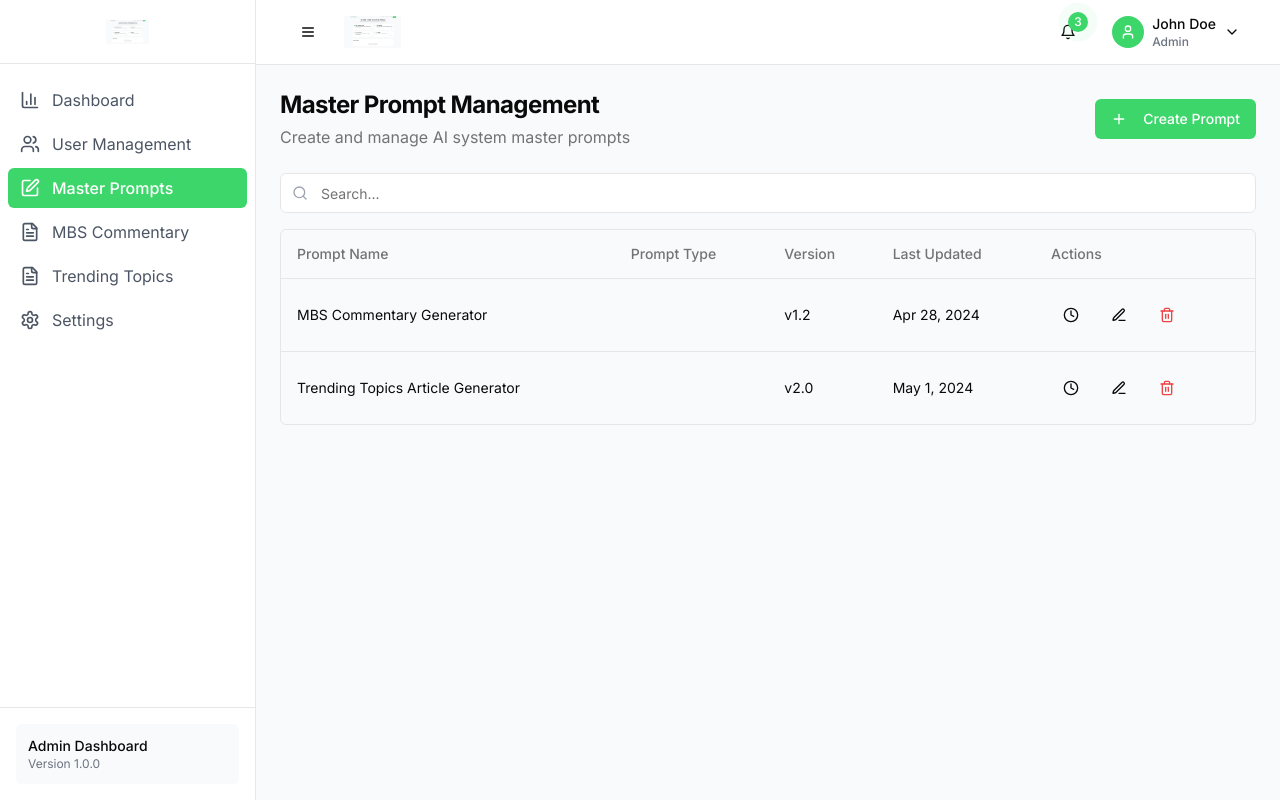
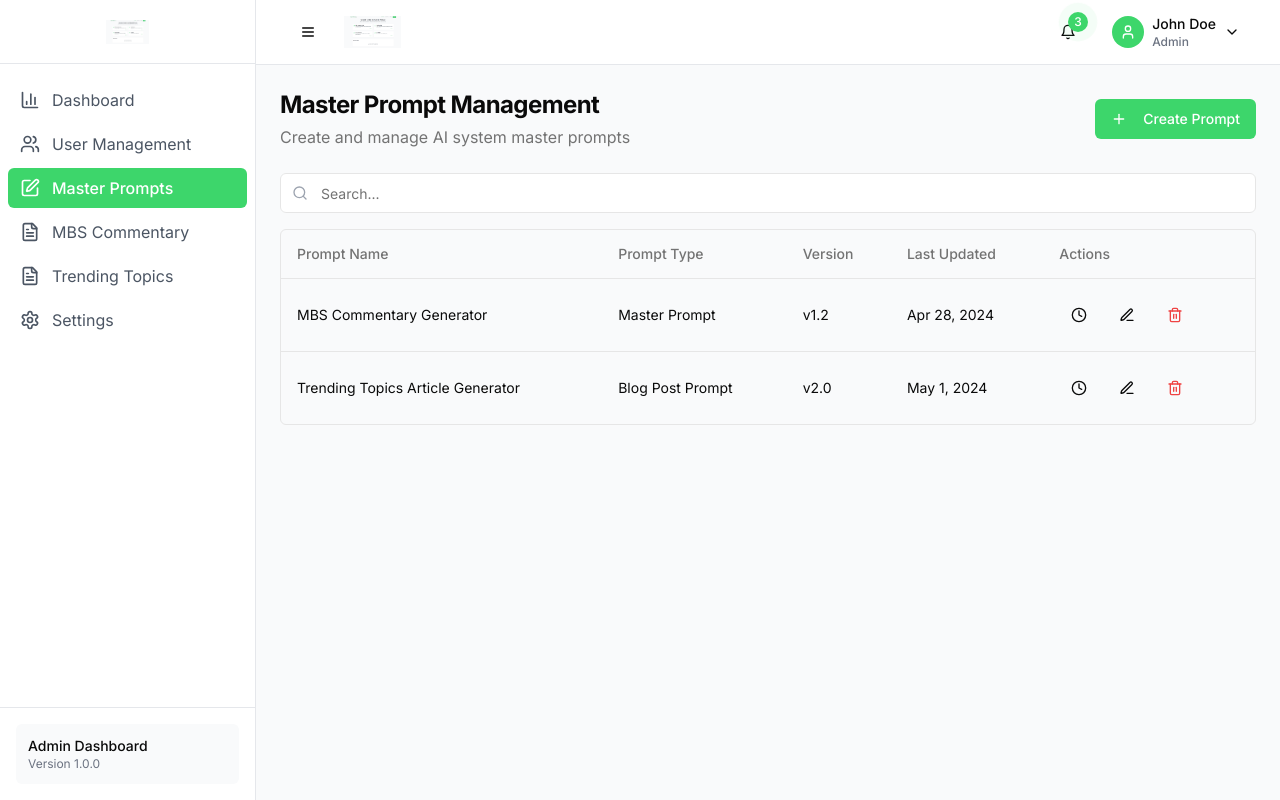
Before and after one commit to 2671parmar/backend-nextrendai, a React (Vite) app: page /prompts in a window 1280 px wide. Built offline with nearby package versions, Linux system fonts and the light colour scheme.

Commit message:
Fix: Add missing 'type' property to mock data
The mock data was missing the 'type' property for the MasterPrompt interface, causing type errors. This commit adds the missing property to resolve the errors.

```diff
--- a/src/data/mockData.ts
+++ b/src/data/mockData.ts
@@ -52,6 +52,7 @@ export const mockPrompts: MasterPrompt[] = [
     id: "1",
     name: "MBS Commentary Generator",
     content: "You are a mortgage market expert writing a daily MBS commentary. Your goal is to explain today's mortgage bond market movements in simple terms that mortgage professionals can share with their clients. Break down complex concepts and avoid technical jargon. Include: 1) A brief overview of today's MBS price movements, 2) How these movements might affect mortgage rates, 3) Key factors influencing today's market (economic data, Fed decisions, global events, etc.), 4) A simple explanation of what this means for homebuyers and homeowners considering refinancing. Keep the tone professional but conversational. The total commentary should be 300-400 words.",
+    type: "Master Prompt",
     version: "v1.2",
     updatedAt: new Date("2024-04-28"),
     history: [
@@ -76,6 +77,7 @@ export const mockPrompts: MasterPrompt[] = [
     id: "2",
     name: "Trending Topics Article Generator",
     content: "You are a mortgage industry content creator writing an informative article about a trending topic in real estate or mortgages. Your article should be educational, timely, and provide value to potential homebuyers or current homeowners. Include: 1) A compelling headline that clearly states the topic, 2) An introduction that explains why this topic matters now, 3) 3-5 main points with subheadings, 4) Practical tips or action items readers can take, 5) A conclusion that summarizes the key takeaways. Avoid industry jargon, and when technical terms must be used, explain them clearly. The tone should match the client's brand voice as specified. The article should be 600-800 words and formatted for easy reading with short paragraphs and bulleted lists where appropriate.",
+    type: "Blog Post Prompt",
     version: "v2.0",
     updatedAt: new Date("2024-05-01"),
     history: [
```
